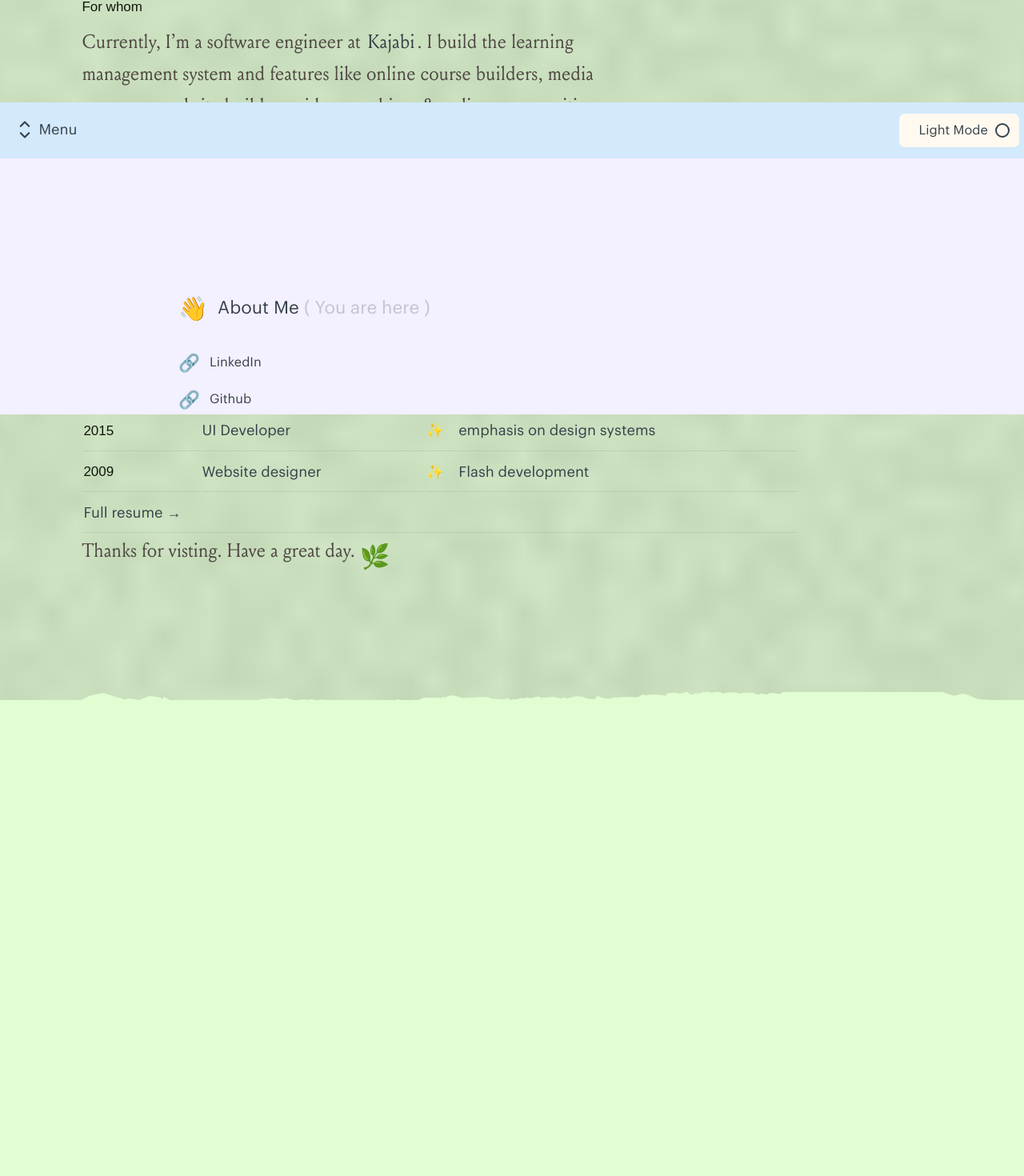
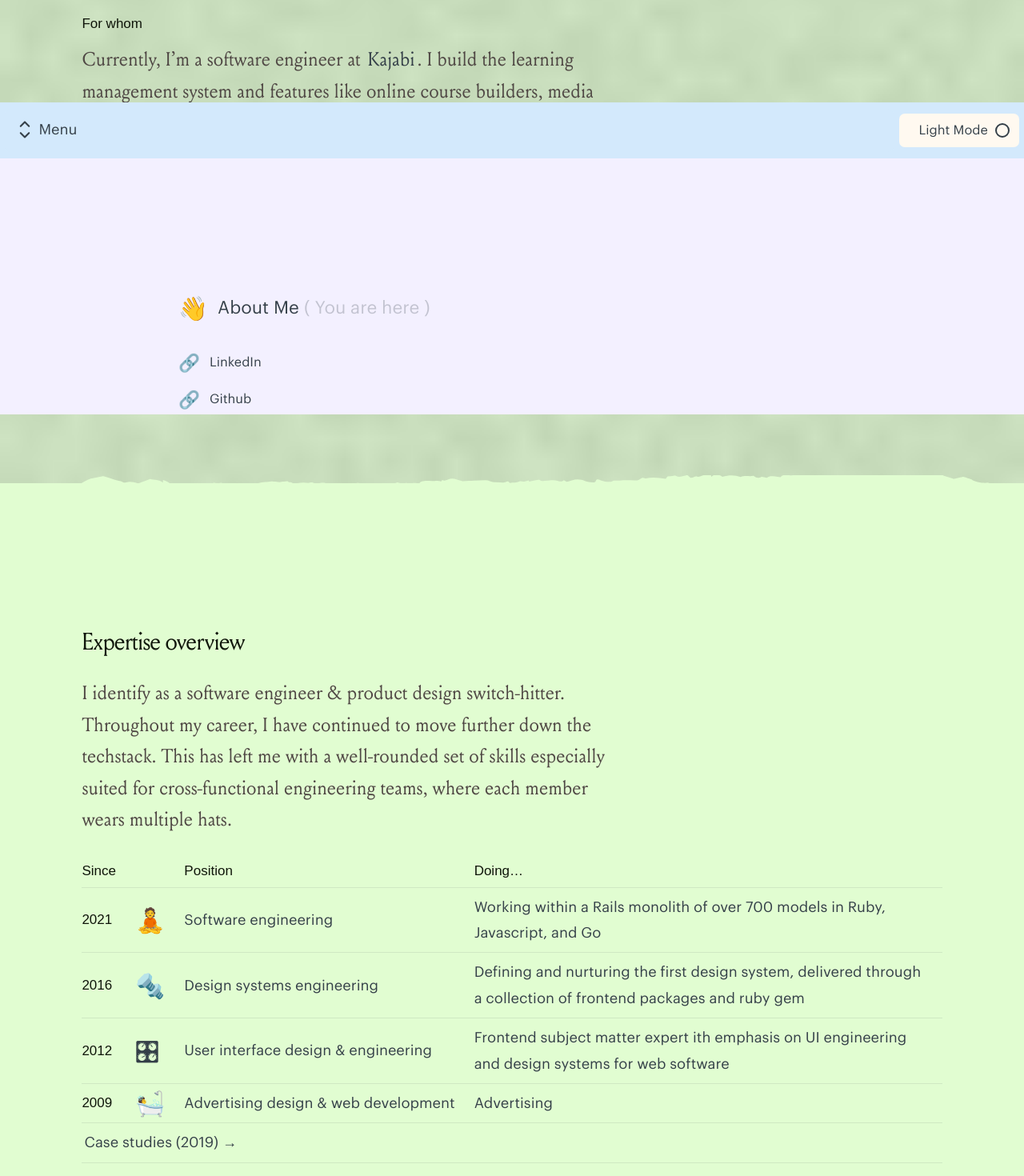
Before and after one commit to AndrwM/souci.studio, a React (Create React App) app: page / in a window 1280 px wide. Shown: the part 602-2072 px from the top of the page at 80% size. Before the commit the page ends 1531 px from the top, so only its background shows below. Built offline with nearby package versions, Linux system fonts and the light colour scheme; a web font is replaced by a local one.

Commit message:
Adding some notes to expertise overview

```diff
--- a/src/assets/stylesheets/components/_c.emoji.scss
+++ b/src/assets/stylesheets/components/_c.emoji.scss
@@ -3,7 +3,7 @@
   vertical-align: middle;
   line-height: initial;
   display: inline-block;
-  line-height: 1;
+  line-height: 0;
 
   @media #{$bp-desk} {
     &--in-margin {
--- a/src/assets/stylesheets/components/_c.paragraph.scss
+++ b/src/assets/stylesheets/components/_c.paragraph.scss
@@ -94,14 +94,14 @@
   }
 
   &--xlarge {
-    font: 400 36px / 1.25 $ff-display;
+    font: 500 36px / 1.25 $ff-display;
     max-width: none;
     margin: 0 0 52px;
 
     @include theme-var(color, c-foreground-focal);
 
-    @media #{$bp-hand} { font: 400 44px / 1.25 $ff-display; }
-    @media #{$bp-lap} { font: 400 60px / 1.25 $ff-display; }
+    @media #{$bp-hand} { font: 500 44px / 1.25 $ff-display; }
+    @media #{$bp-lap} { font: 500 60px / 1.25 $ff-display; }
   }
 
   &--on-dark {
--- a/src/assets/stylesheets/main.scss
+++ b/src/assets/stylesheets/main.scss
@@ -109,12 +109,14 @@ img {
 @import "utilities/u.border";
 @import "utilities/u.hide";
 
-
-
 table {
   width: 100%;
+  border-collapse: collapse;
+}
 
-  @media #{$bp-desk} { width: 70vw }
+thead {
+  display: none;
+  @media #{$bp-lap} { display: table-header-group; }
 }
 
 th {
@@ -124,8 +126,15 @@ th {
 }
 
 td, th {
-  padding: 1vh 0;
+  padding: 1vh $s-small 1vh 0;
   border-bottom-style: solid;
   border-bottom-width: 1px;
   @include theme-var(border-bottom-color, c-foreground-transparent);
+
+  display: block;
+  @media #{$bp-lap} { display: table-cell; }
+
+  &.no-wrap {
+    @media #{$bp-lap} { white-space: nowrap; }
+  }
 }
--- a/src/pages/ComingSoon.js
+++ b/src/pages/ComingSoon.js
@@ -2,12 +2,12 @@ import Text from "../components/Text";
 import VisualTearElement from "../components/VisualTearElement";
 
 const Intro = () => (<>
-  <div className="c-wrapper c-wrapper--noise u-margin-bottom-large">
-    <Text type="paragraph" modifier="sans-medium" className="u-margin-none">
+  <div className="c-wrapper c-wrapper--noise">
+    <Text type="title" modifier="medium" className="u-margin-bottom-xtiny">
       Andrew McIntee <span className="u-subtler" style={{whiteSpace: 'nowrap', marginLeft: 5}}>( mac∙ent∙tee )</span>
     </Text>
     <Text type="paragraph" modifier="xlarge">
-      Thanks for stopping by,<br/>welcome to&nbsp;my&nbsp;website&nbsp;<span className="c-emoji c-emoji--large u-animate-wave">👋</span>
+      Thanks for stopping by, <br/>welcome to&nbsp;my&nbsp;website&nbsp;<span className="c-emoji c-emoji--large u-animate-wave">👋</span>
       {/* Welcome to my lil’&nbsp;spot&nbsp;on&nbsp;the&nbsp;web&nbsp;<span className="c-emoji c-emoji--large u-animate-wave">👋</span> */}
     </Text>
     <Text type="title" modifier="small" className="u-margin-top">Professionally</Text>
@@ -22,49 +22,7 @@ const Intro = () => (<>
     <Text type="paragraph">
       I'm a long-time traveling remote worker, <span className="u-highlight">based from Atlanta.</span> Now post‑pandemic, I am once again living from locations unknown with my remote-working partner and friends.
     </Text>
-    <table>
-      {/* <caption>A summary of the UK's most famous punk bands</caption> */}
-      <thead>
-        <tr>
-          <th scope="col">Experience</th>
-          <th scope="col">&nbsp;</th>
-          <th scope="col">&nbsp;</th>
-          <th scope="col">Years Active</th>
-        </tr>
-      </thead>
-      <tbody>
-        <tr>
-          <th scope="row">2020</th>
-          <td>Full stack engineer</td>
-          <td>✨</td>
-          <td> JS, Ruby, & Go</td>
-        </tr>
-        <tr>
-          <th scope="row">2016</th>
-          <td>Frontend engineer</td>
-          <td>✨</td>
-          <td>emphasis on design systems</td>
-        </tr>
-        <tr>
-          <th scope="row">2015</th>
-          <td>UI Developer</td>
-          <td>✨</td>
-          <td>emphasis on design systems</td>
-        </tr>
-        <tr>
-          <th scope="row">2009</th>
-          <td>Website designer</td>
-          <td>✨</td>
-          <td>Flash development</td>
-        </tr>
-      </tbody>
-      <tfoot>
-        <tr>
-          <td colspan="4">Full resume →</td>
-        </tr>
-      </tfoot>
-    </table>
-    <Text type="paragraph">
+    <Text type="paragraph" className="u-margin-top">
       Thanks for visting. <span className="u-highlight">Have a great day</span>. <span className="c-emoji">🌿</span>
     </Text>
     <VisualTearElement
@@ -77,6 +35,57 @@ const Intro = () => (<>
       }}
     />
   </div>
+  <div className="c-wrapper u-margin-bottom-large">
+    <Text type="title" modifier="medium" className="u-margin-top">Expertise overview</Text>
+    <Text type="paragraph">
+    I identify as a software engineer & product design switch-hitter.
+    Throughout my career, I have continued to move further down the techstack.
+    This has left me with a well-rounded set of skills especially suited for cross-functional engineering teams, where each member wears multiple hats.
+    </Text>
+    <table>
+      <thead>
+        <tr>
+          <th scope="col">Since</th>
+          <th scope="col">&nbsp;</th>
+          <th scope="col">Position</th>
+          <th scope="col">Doing&hellip;</th>
+        </tr>
+      </thead>
+      <tbody>
+        <tr>
+          <th scope="row">2021</th>
+          <td><span className="c-emoji">🧘</span></td>
+          <td className="no-wrap">Software engineering</td>
+          <td>Working within a Rails monolith of over 700 models in Ruby, Javascript, and Go</td>
+        </tr>
+        <tr>
+          <th scope="row">2016</th>
+          <td><span className="c-emoji">🔩</span></td>
+          <td className="no-wrap">Design systems engineering</td>
+          <td>Defining and nurturing the first design system, delivered through a collection of frontend packages and ruby gem</td>
+        </tr>
+        <tr>
+          <th scope="row">2012</th>
+          <td><span className="c-emoji">🎛</span></td>
+          <td className="no-wrap">User interface design &amp; engineering</td>
+          <td>Frontend subject matter expert ith emphasis on UI engineering and design systems for web software</td>
+        </tr>
+        <tr>
+          <th scope="row">2009</th>
+          <td><span className="c-emoji">🛀</span></td>
+          <td className="no-wrap">Advertising design &amp; web development</td>
+          <td>Advertising</td>
+        </tr>
+      </tbody>
+      <tfoot>
+        <tr>
+          <td colspan="4">
+            <a href="https://2019.andrew.mn/#/case-studies" rel="noopener noreferrer nofollow" target="_blank" className="c-link">Case studies (2019) →</a>
+          </td>
+        </tr>
+      </tfoot>
+    </table>
+  </div>
 </>);
 
 
```
